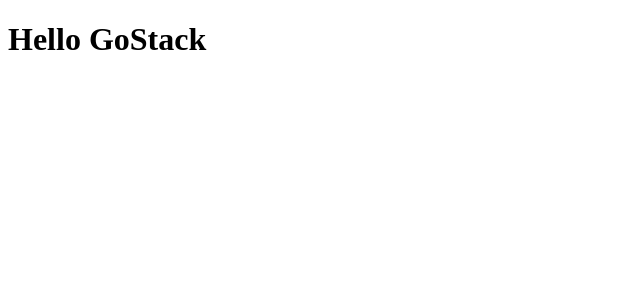
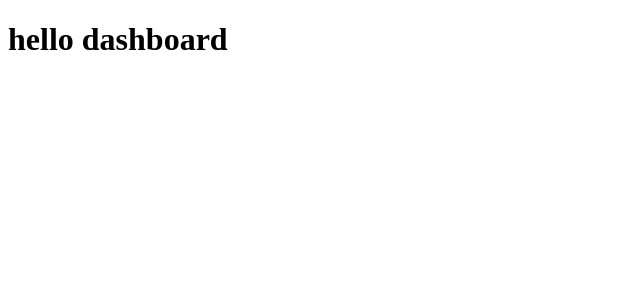
Before and after one commit to luca0898/n3_github_explorer, a React (Create React App) app: page / in a window 1280 px wide. Shown: the top 300 px of the page, without its empty margins (0-640 px from the left). Built offline with nearby package versions, Linux system fonts and the light colour scheme.

Commit message:
feat: creating dashboard and repository routes using react router dom

```diff
--- a/package.json
+++ b/package.json
@@ -12,6 +12,7 @@
     "@types/react-dom": "^16.9.0",
     "react": "^16.13.1",
     "react-dom": "^16.13.1",
+    "react-router-dom": "^5.2.0",
     "react-scripts": "3.4.3",
     "typescript": "~3.7.2"
   },
@@ -37,6 +38,7 @@
     ]
   },
   "devDependencies": {
+    "@types/react-router-dom": "^5.1.5",
     "@typescript-eslint/eslint-plugin": "^4.2.0",
     "@typescript-eslint/parser": "^4.2.0",
     "eslint": "6.8.0",
--- a/src/App.tsx
+++ b/src/App.tsx
@@ -1,9 +1,11 @@
 import React from 'react';
+import { BrowserRouter } from "react-router-dom";
+import Routes from "./routes";
 
-function App() {
-  return (
-    <h1>Hello GoStack</h1>
-  );
-}
+const App: React.FC = () => (
+  <BrowserRouter>
+    <Routes />
+  </BrowserRouter>
+)
 
 export default App;
--- a/src/index.tsx
+++ b/src/index.tsx
@@ -6,5 +6,5 @@ ReactDOM.render(
   <React.StrictMode>
     <App />
   </React.StrictMode>,
-  document.getElementById('root')
+  document.getElementById('root'),
 );
--- /dev/null
+++ b/src/pages/Dashboard/index.tsx
@@ -0,0 +1,8 @@
+/* eslint-disable no-use-before-define */
+import React from 'react';
+
+const Dashboard: React.FC = () => {
+  return <h1>hello dashboard</h1>;
+};
+
+export default Dashboard;
--- /dev/null
+++ b/src/pages/Repository/index.tsx
@@ -0,0 +1,8 @@
+/* eslint-disable no-use-before-define */
+import React from 'react';
+
+const Repository: React.FC = () => {
+  return <h1>hello Repository</h1>;
+};
+
+export default Repository;
--- /dev/null
+++ b/src/routes/index.tsx
@@ -0,0 +1,14 @@
+import React from 'react';
+import { Switch, Route } from 'react-router-dom';
+
+import Dashboard from '../pages/Dashboard';
+import Repository from '../pages/Repository';
+
+const Routes: React.FC = () => (
+  <Switch>
+    <Route exact path="/" component={Dashboard} />
+    <Route path="/repository" component={Repository} />
+  </Switch>
+)
+
+export default Routes;
```
Also changed, not shown: 1 other file (tests, documents, lock files or other folders).
